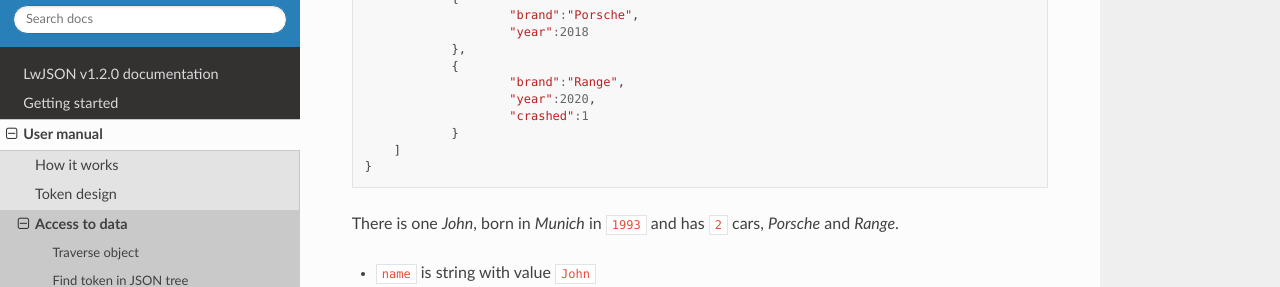
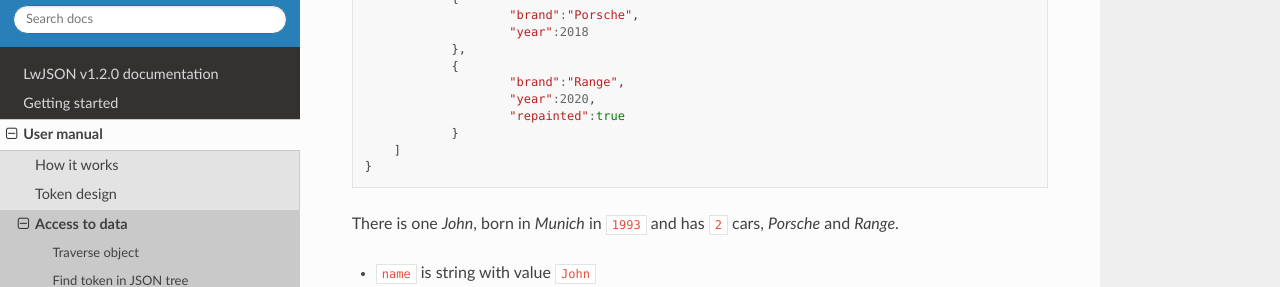
Before and after one commit to MaJerle/lwjson, a Sphinx documentation site: the page built from docs/user-manual/data-access.rst, in a window 1280 px wide and 900 px high, scrolled down 1070 px. Shown: the part 151-438 px from the top of the window. Built offline with Sphinx 7.4.7 and the Read the Docs theme 2.0.0, drawn with Linux system fonts in a browser that asks for light colours; the version number could not be read and is left out.

Commit message:
Fix wrong key in example

```diff
--- a/docs/user-manual/data-access.rst
+++ b/docs/user-manual/data-access.rst
@@ -56,7 +56,7 @@ Let's consider following JSON as input:
     		{
     			"brand":"Range",
     			"year":2020,
-    			"crashed":1
+    			"repainted":true
     		}
     	]
     }
```
